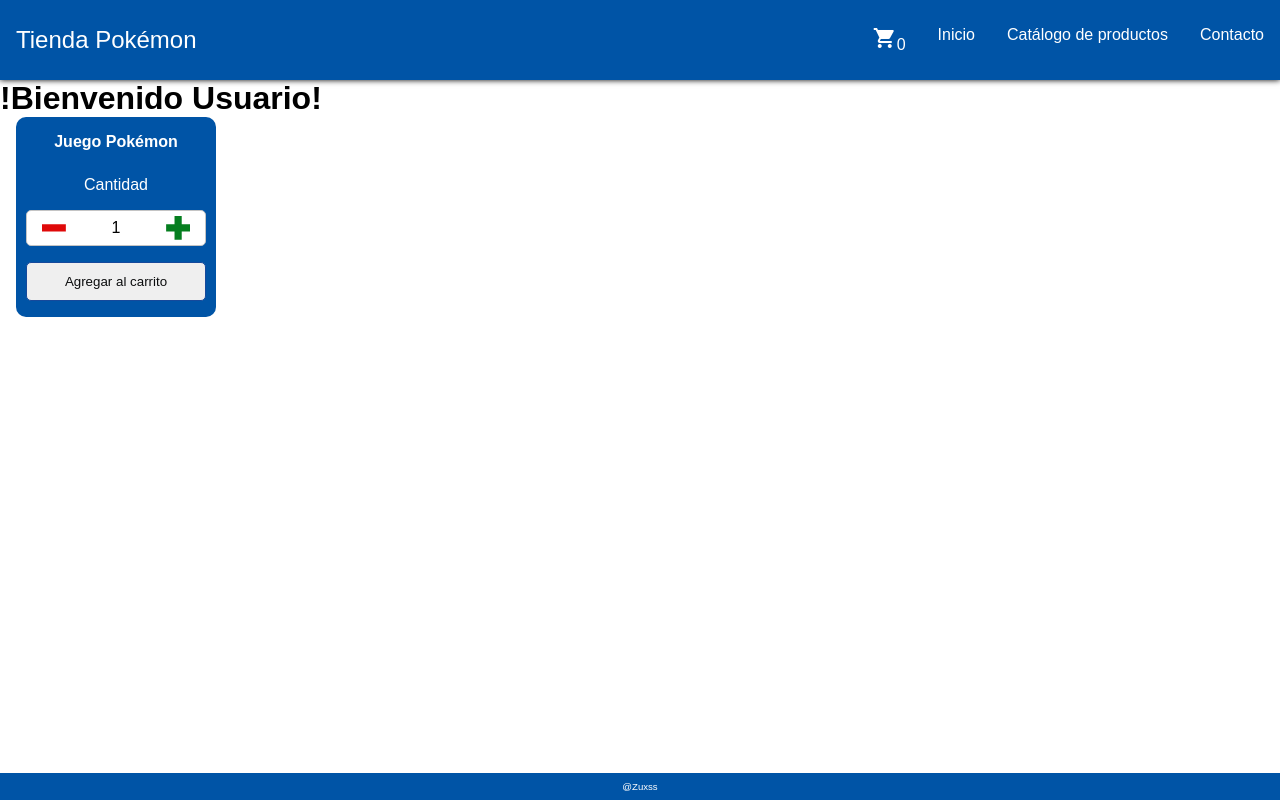
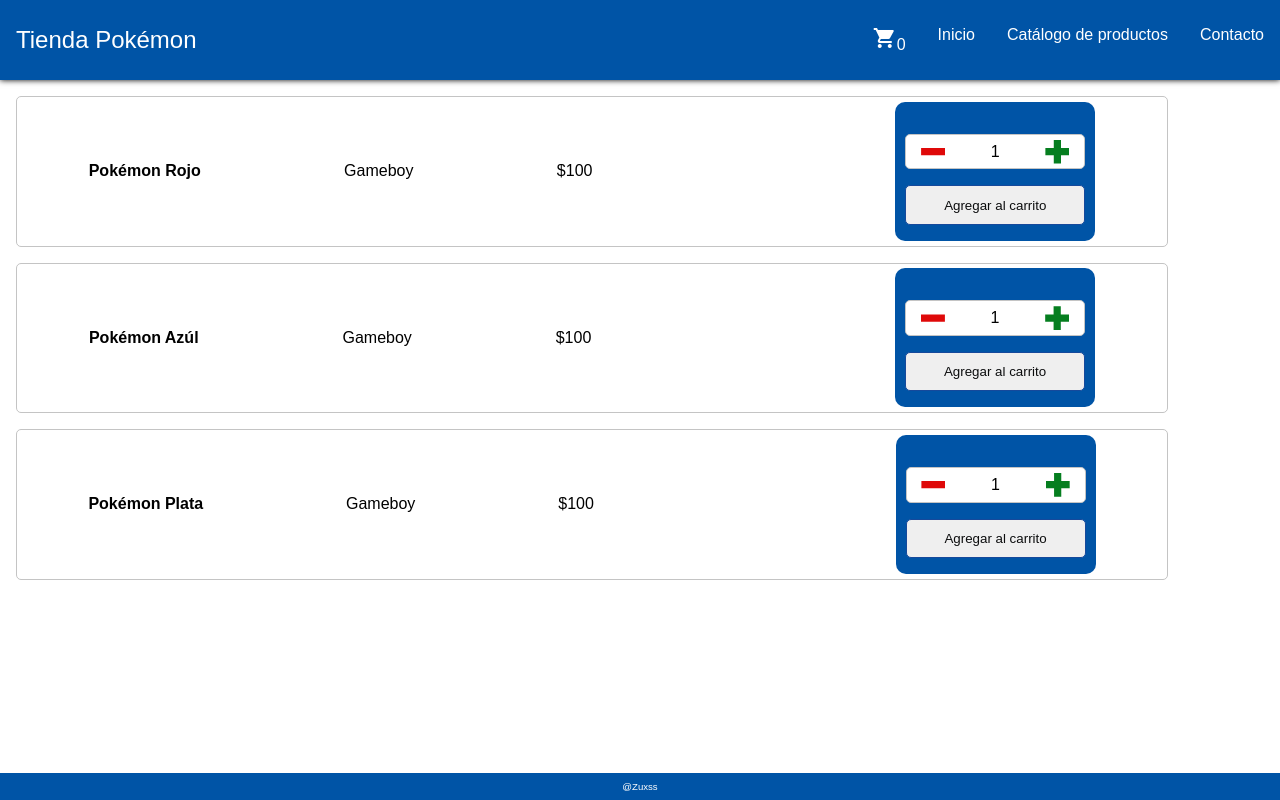
Before and after one commit to zuxss/e-commerce-Pacheco, a React (Create React App) app: page / in a window 1280 px wide. Built offline with nearby package versions, Linux system fonts and the light colour scheme.

Commit message:
añadido item.js y itemlist.js

```diff
--- a/package.json
+++ b/package.json
@@ -9,6 +9,7 @@
     "react": "^17.0.2",
     "react-dom": "^17.0.2",
     "react-scripts": "5.0.0",
+    "react-toastify": "^8.2.0",
     "web-vitals": "^2.1.4"
   },
   "scripts": {
--- a/src/App.js
+++ b/src/App.js
@@ -1,13 +1,15 @@
 import Header from "./Header";
 import Footer from "./Footer";
 import Main from "./Main";
-
+import { ToastContainer } from "react-toastify";
+import "react-toastify/dist/ReactToastify.css";
 const App = () => {
   return (
     <>
       <Header />
       <Main />
       <Footer />
+      <ToastContainer />
     </>
   );
 };
--- a/src/Main.js
+++ b/src/Main.js
@@ -1,10 +1,8 @@
 import ItemListContainer from "./components/ItemListContainer";
-import ItemCount from "./components/ItemCount";
 const Main = () => {
   return (
     <main className="main">
       <ItemListContainer />
-      <ItemCount stock={5} inicial={1} />
     </main>
   );
 };
--- a/src/components/CartWidget.js
+++ b/src/components/CartWidget.js
@@ -1,7 +1,7 @@
 const CartWidget = ({ itemCount }) => {
   return (
     <div>
-      <span class="material-icons">shopping_cart </span>
+      <span className="material-icons">shopping_cart </span>
       {itemCount}
     </div>
   );
--- /dev/null
+++ b/src/components/Item.js
@@ -0,0 +1,14 @@
+import ItemCount from "./ItemCount";
+const Item = ({ item }) => {
+  return (
+    <div className="div__itemcount-botonera">
+      <h4>{item.title}</h4>
+      <p>{item.description}</p>
+      <p>${item.price}</p>
+      <p>{item.pictureUrl}</p>
+      <ItemCount stock={5} inicial={1} />
+    </div>
+  );
+};
+
+export default Item;
--- a/src/components/ItemCount.js
+++ b/src/components/ItemCount.js
@@ -25,8 +25,6 @@
 
   return (
     <div className="div__itemcount">
-      <h3>Juego Pokémon</h3>
-      <h4>Cantidad</h4>
       <div className="div__itemcount-botonera">
         <button className="button__restar" onClick={HandleRestar}></button>
         <p>{itemCount}</p>
@@ -40,3 +38,6 @@
 }
 
 export default ItemCount;
+export function HandleAgregar(itemCount) {
+  useState(itemCount);
+}
--- /dev/null
+++ b/src/components/ItemList.js
@@ -0,0 +1,13 @@
+import Item from "./Item";
+
+const ItemList = ({ item }) => {
+  return (
+    <div>
+      {" "}
+      {item.map((item) => (
+        <Item key={item.id} item={item} />
+      ))}
+    </div>
+  );
+};
+export default ItemList;
--- a/src/components/ItemListContainer.js
+++ b/src/components/ItemListContainer.js
@@ -1,11 +1,46 @@
-const ItemListContainer = ({ user }) => {
+import React, { useEffect, useState } from "react";
+import ItemList from "./ItemList";
+import { toast } from "react-toastify";
+
+const Productos = [
+  {
+    id: 1,
+    title: "Pokémon Rojo",
+    price: 100,
+    description: "Gameboy",
+  },
+  {
+    id: 2,
+    title: "Pokémon Azúl",
+    price: 100,
+    description: "Gameboy",
+  },
+  {
+    id: 3,
+    title: "Pokémon Plata",
+    price: 100,
+    description: "Gameboy",
+  },
+];
+const ItemListContainer = () => {
+  const [item, setData] = useState([]);
+  const [loading, setIsLoaded] = useState(false);
+
+  useEffect(() => {
+    setIsLoaded(false);
+    toast("Cargando Productos...");
+    setTimeout(() => {
+      setData(Productos);
+      setIsLoaded(true);
+      toast.dismiss();
+    }, 2000);
+  }, []);
+
   return (
     <div>
-      <h1> !Bienvenido {user}! </h1>
+      {loading ? <ItemList item={item} /> : <div>Cargando Productos...</div>}
     </div>
   );
 };
-ItemListContainer.defaultProps = {
-  user: "Usuario",
-};
+
 export default ItemListContainer;
```
Also changed, not shown: 1 other file (tests, documents, lock files or other folders).
